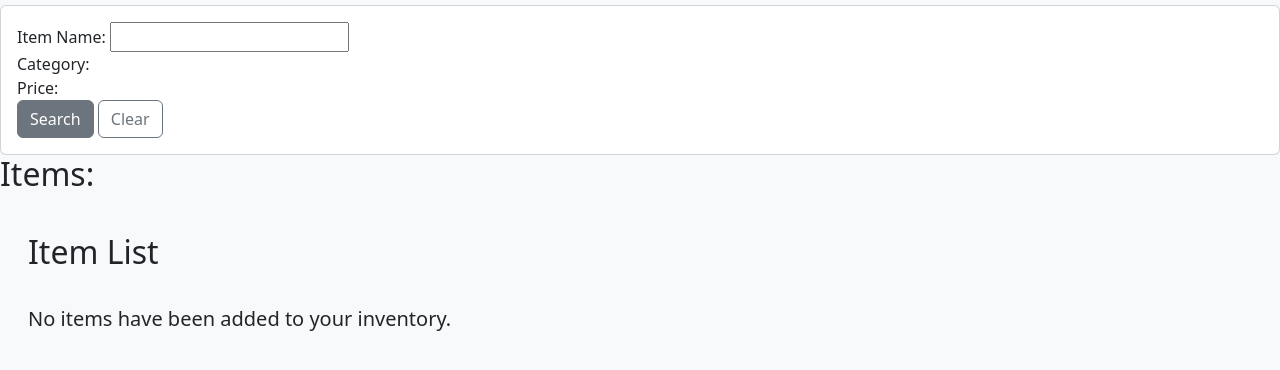
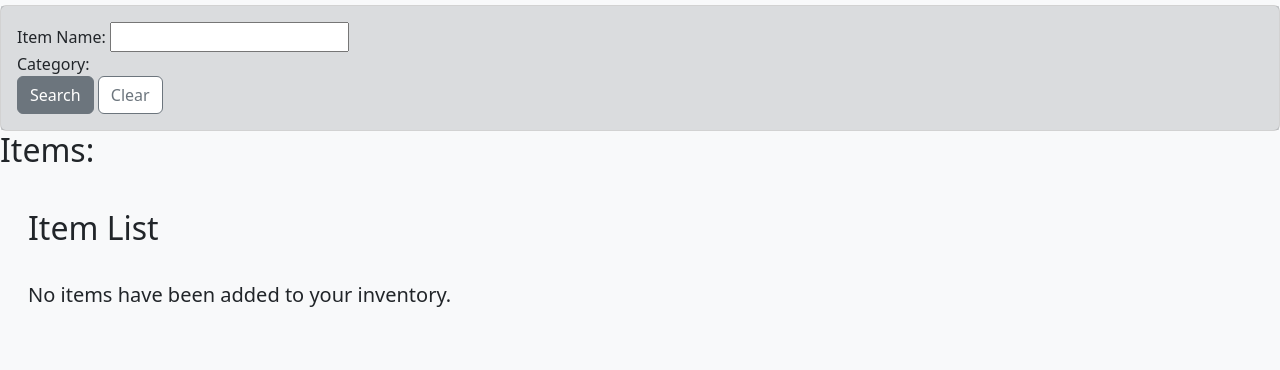
Before and after one commit to angier000/customer-requirements, a Django app: page /inventory/1/ in a window 1280 px wide. Shown: the part 113-483 px from the top of the page. Run offline with Django 4.2, Linux system fonts and the light colour scheme; data comes from the database, SQL or seed files in the repository; both versions use the stored data as it was after the commit; some libraries are stand-ins or nearby versions.

Commit message:
finish basic search by name

```diff
--- a/inventory_app/filters.py
+++ b/inventory_app/filters.py
@@ -1,8 +1,11 @@
 import django_filters
 from .models import *
+from django_filters import CharFilter
 
 # fields for filters.serch
 class ItemFilter(django_filters.FilterSet):
+    name = CharFilter(field_name='name', lookup_expr='icontains')
+
     class Meta:
         model = Item
         fields = Itemfields = ('name', 'serial_number')
--- a/inventory_app/templates/inventory_app/inventory_detail.html
+++ b/inventory_app/templates/inventory_app/inventory_detail.html
@@ -6,7 +6,7 @@
 <h1>{{ object.owner.user.username }}'s Inventory</h1>
 
 <div class="card">
-    <div class="card-body">
+    <div class="card-body bg-secondary bg-opacity-25">
         <form method="GET">
             <div class="form-group">
                 <label for="{{ item_filter.form.name.id_for_label }}">Item Name:</label>
@@ -18,13 +18,8 @@
                 {{ item_filter.form.category }}
             </div>
 
-            <div class="form-group">
-                <label for="{{ item_filter.form.price.id_for_label }}">Price:</label>
-                {{ item_filter.form.price }}
-            </div>
-
             <button class="btn btn-secondary" type="submit">Search</button>
-            <a href="{% url 'inventory-detail' inventory.id %}" class="btn btn-outline-secondary">Clear</a>
+            <a href="{% url 'inventory-detail' inventory.id %}" class="btn btn-outline-secondary bg-white">Clear</a>
         </form>
     </div>
 </div>
```
Also changed, not shown: db.sqlite3.
